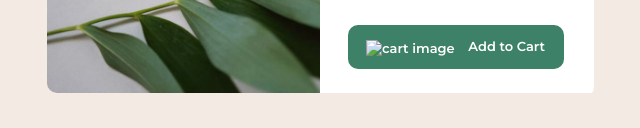
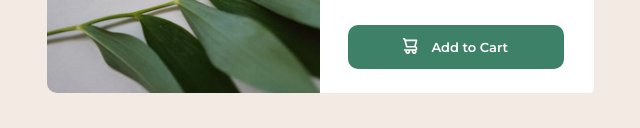
Before and after one commit to naveenkkannan/product_preview_card_component, a plain HTML site: page index.html in a window 1280 px wide. Shown: the part 510-638 px from the top of the page, without its empty margins (320-960 px from the left). Drawn offline with Linux system fonts and the light colour scheme.

Commit message:
Update index.html

```diff
--- a/index.html
+++ b/index.html
@@ -32,7 +32,7 @@
           A floral, solar and voluptuous<br> interpretation composed by Olivier <br>Polge,
           Perfumer-Creator for the House of CHANEL.</p>
           <p class="discounted-price">$149.99 <span class="original-price">$169.99</span> </p>
-          <button class="add-cart">    <span class="cart-image"><img  src="./images/icon-cart.svg" alt="cart image"></span>
+          <button class="add-cart">    <span class="cart-image"><img  src="./icon-cart.svg" alt="cart image"></span>
             Add to Cart</button>
     </div>
   </div>
```
